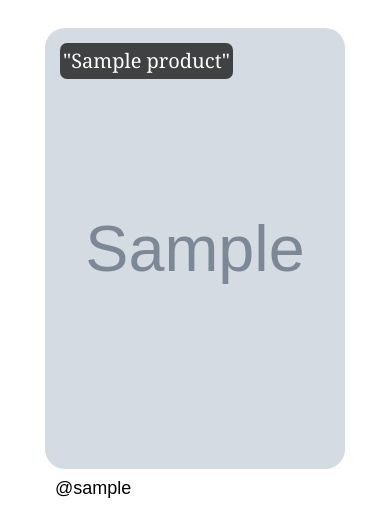
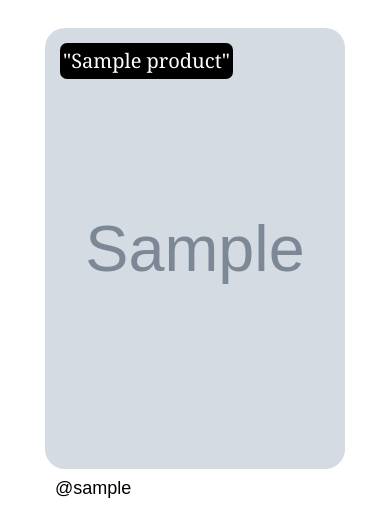
Before and after one commit to sarahrosehumenik/creative_marketplace, a Django app: page /products/ in a window 390 px wide. Shown: the part 56-565 px from the top of the page. Run offline with Django 4.2, Linux system fonts and the light colour scheme; tables that the repository leaves empty hold one stand-in row (values such as "Sample post"); grey boxes marked "Sample" are stand-in pictures; some libraries are stand-ins or nearby versions.

Commit message:
mobile friendly additions

```diff
--- a/main_app/static/css/style.css
+++ b/main_app/static/css/style.css
@@ -840,6 +840,9 @@ width: 100%;
   line-break: auto;
 }
 @media (max-width: 650px) {
+  .product-name {
+    background-color: black;
+  }
   .cart-btn {
     display: block;
   }
```
